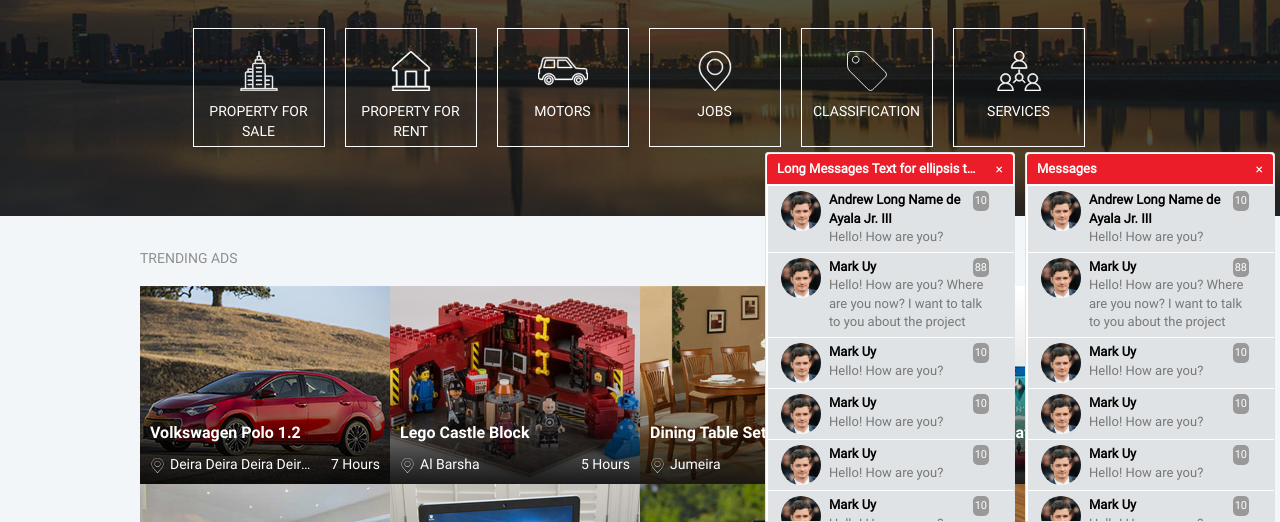
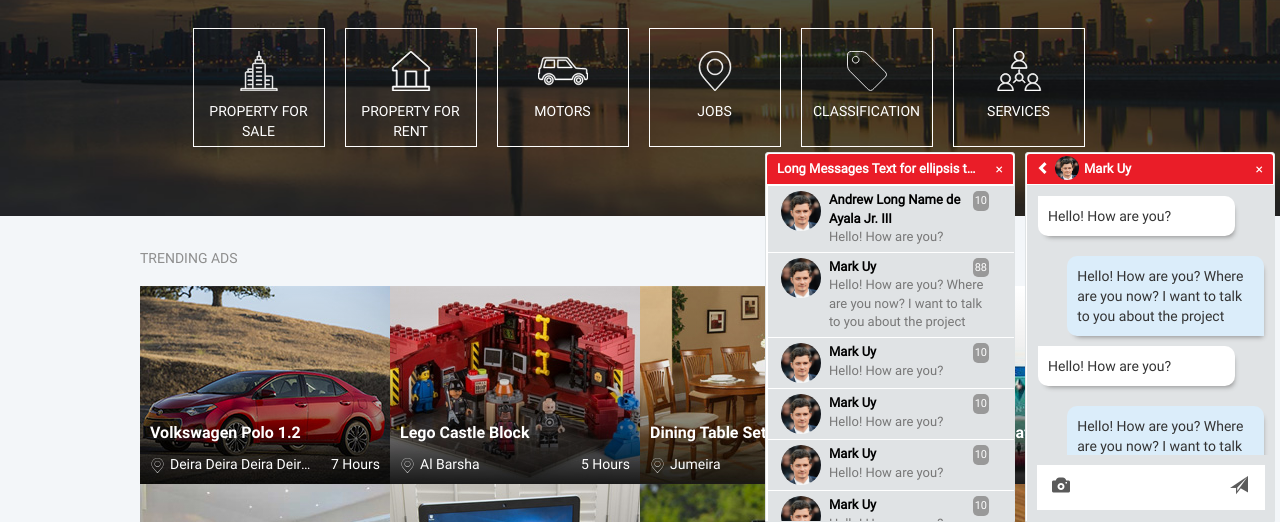
Before and after one commit to gmmitra/onlytick, a website: page index.html in a window 1280 px wide. Shown: the part 278-800 px from the top of the page. Drawn offline with Linux system fonts and the light colour scheme.

Commit message:
add chat window

```diff
--- a/index.html
+++ b/index.html
@@ -1317,95 +1317,46 @@
     <div class="chat">
       <div class="box">
         <header class="clearfix">
-          <p>Messages</p>
+          <p><span class="glyphicon glyphicon-chevron-left"></span><img src="img/pica.jpg">Mark Uy</p>
           <a href="#" class="close-box"><span aria-hidden="true">&times;</span></a>
         </header>
-        <div class="body">
-          <div class="message clearfix">
-            <div class="avatar">
-              <img src="img/pica.jpg">
-            </div>
+        <div class="body-chat">
+          <div class="message-chat-left clearfix">
             <div class="text">
-              <p class="user">Andrew Long Name de Ayala Jr. III</p>
               <p class="content">
                 Hello! How are you?
               </p>
-              <span>10</span>
             </div>
           </div>
-          <div class="message clearfix">
-            <div class="avatar">
-              <img src="img/pica.jpg">
-            </div>
+          <div class="message-chat-right clearfix">
             <div class="text">
-              <p class="user">Mark Uy</p>
               <p class="content">
                 Hello! How are you? Where are you now? I want to talk to you about the project
               </p>
-              <span>88</span>
             </div>
           </div>
-          <div class="message clearfix">
-            <div class="avatar">
-              <img src="img/pica.jpg">
-            </div>
+          <div class="message-chat-left clearfix">
             <div class="text">
-              <p class="user">Mark Uy</p>
               <p class="content">
                 Hello! How are you?
               </p>
-              <span>10</span>
             </div>
           </div>
-          <div class="message clearfix">
-            <div class="avatar">
-              <img src="img/pica.jpg">
-            </div>
+          <div class="message-chat-right clearfix">
             <div class="text">
-              <p class="user">Mark Uy</p>
               <p class="content">
-                Hello! How are you?
+                Hello! How are you? Where are you now? I want to talk to you about the project
               </p>
-              <span>10</span>
-            </div>
-          </div>
-          <div class="message clearfix">
-            <div class="avatar">
-              <img src="img/pica.jpg">
-            </div>
-            <div class="text">
-              <p class="user">Mark Uy</p>
-              <p class="content">
-                Hello! How are you?
-              </p>
-              <span>10</span>
-            </div>
-          </div>
-          <div class="message clearfix">
-            <div class="avatar">
-              <img src="img/pica.jpg">
-            </div>
-            <div class="text">
-              <p class="user">Mark Uy</p>
-              <p class="content">
-                Hello! How are you?
-              </p>
-              <span>10</span>
-            </div>
-          </div>
-          <div class="message clearfix">
-            <div class="avatar">
-              <img src="img/pica.jpg">
-            </div>
-            <div class="text">
-              <p class="user">Mark Uy</p>
-              <p class="content">
-                Hello! How are you?
-              </p>
-              <span>10</span>
             </div>
           </div>
         </div>
+        <footer>
+          <div class="inputs clearfix">
+            <span class="glyphicon glyphicon-camera"></span>
+            <textarea></textarea>
+            <span class="glyphicon glyphicon-send"></span>
+          </div>
+        </footer>
       </div>
       <div class="box">
         <header class="clearfix">
--- a/sass/modules/_chat.scss
+++ b/sass/modules/_chat.scss
@@ -50,6 +50,17 @@
         font-size: 13px;
 
         @extend %ellipsis;
+
+        > span {
+          margin-right: 5px;
+        }
+
+        > img {
+          width: 24px;
+          margin-right: 5px;
+          border-radius: 100px;
+          vertical-align: -7px;
+        }
       }
 
       > a {
@@ -114,5 +125,91 @@
         }
       }
     }
+
+    > .body-chat {
+      width: 100%;
+      height: 270px;
+      padding: 1px;
+      margin-left: 1px;
+      overflow-y: scroll;
+      background: #e0e3e5;
+
+      > .message-chat-left {
+        width: 80%;
+        padding: 10px;
+        margin: 10px;
+        clear: both;
+        background: #fff;
+        border-bottom-left-radius: 10px;
+        border-bottom-right-radius: 10px;
+        border-top-right-radius: 10px;
+        -webkit-box-shadow: 3px 5px 5px -4px $gray;
+           -moz-box-shadow: 3px 5px 5px -4px $gray;
+                box-shadow: 3px 5px 5px -4px $gray;
+
+        > .text {
+          text-align: left;
+
+          > .content {
+            margin-bottom: 0;
+          }
+        }
+      }
+
+      > .message-chat-right {
+        float: right;
+        width: 80%;
+        padding: 10px;
+        margin: 10px;
+        clear: both;
+        background: #dbedfa;
+        border-top-left-radius: 10px;
+        border-top-right-radius: 10px;
+        border-bottom-left-radius: 10px;
+        -webkit-box-shadow: 3px 5px 5px -4px $gray;
+           -moz-box-shadow: 3px 5px 5px -4px $gray;
+                box-shadow: 3px 5px 5px -4px $gray;
+
+        > .text {
+          text-align: left;
+
+          > .content {
+            margin-bottom: 0;
+          }
+        }
+      }
+    }
+
+    > footer {
+      width: 100%;
+      height: 70px;
+      padding: 10px;
+      margin: 0 1px;
+      background: #e0e3e5;
+
+      > .inputs {
+        padding: 10px;
+        background: #fff;
+
+        > span {
+          float: left;
+          margin: 0 5px;
+          font-size: 18px;
+          color: $gray-dark;
+          cursor: pointer;
+        }
+
+        > textarea {
+          float: left;
+          width: 150px;
+          height: 25px;
+          overflow: hidden;
+          outline: none;
+          border: none;
+          resize: none;
+        }
+
+      }
+    }
   }
 }
```
Also changed, not shown: css/app.css, 1 other file.
